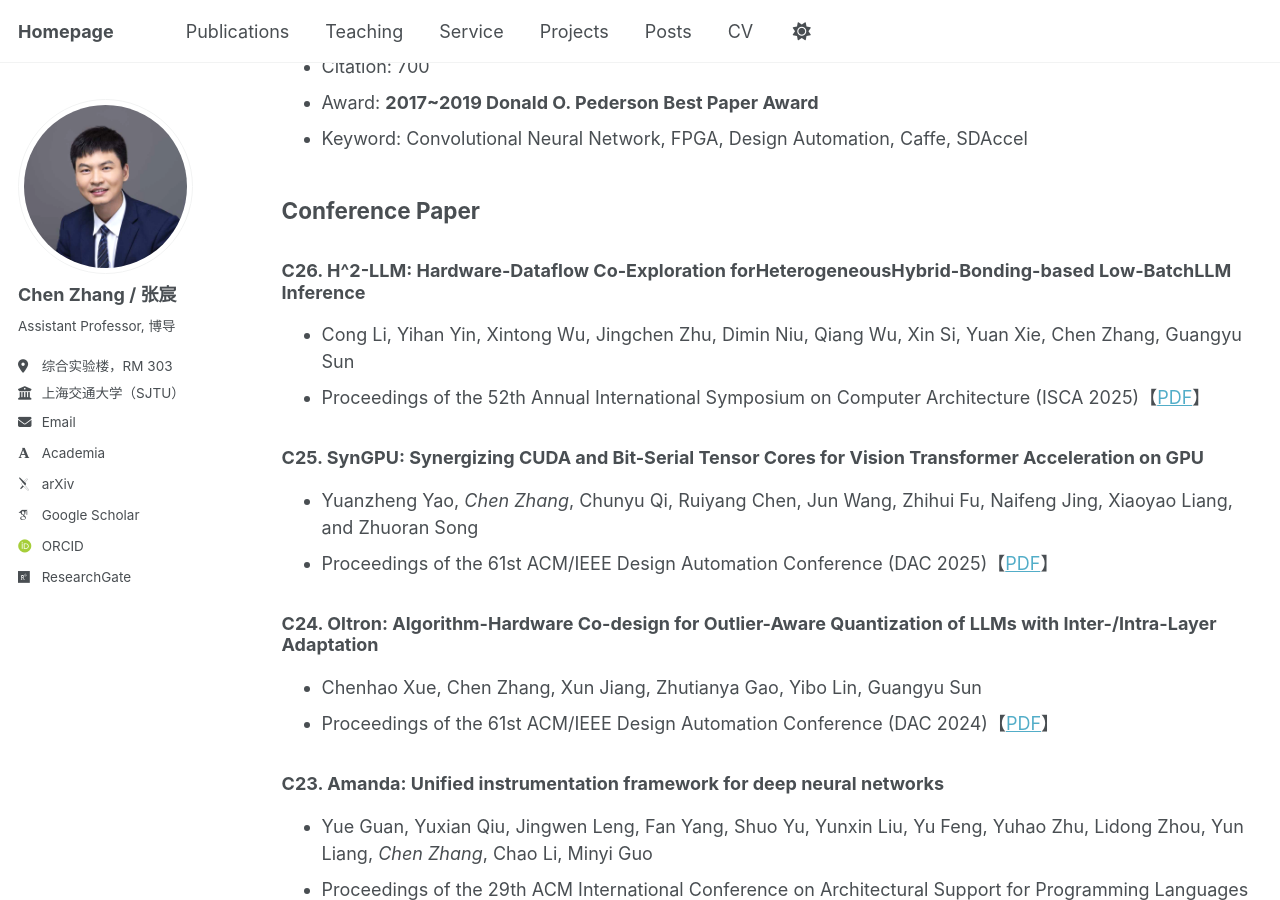
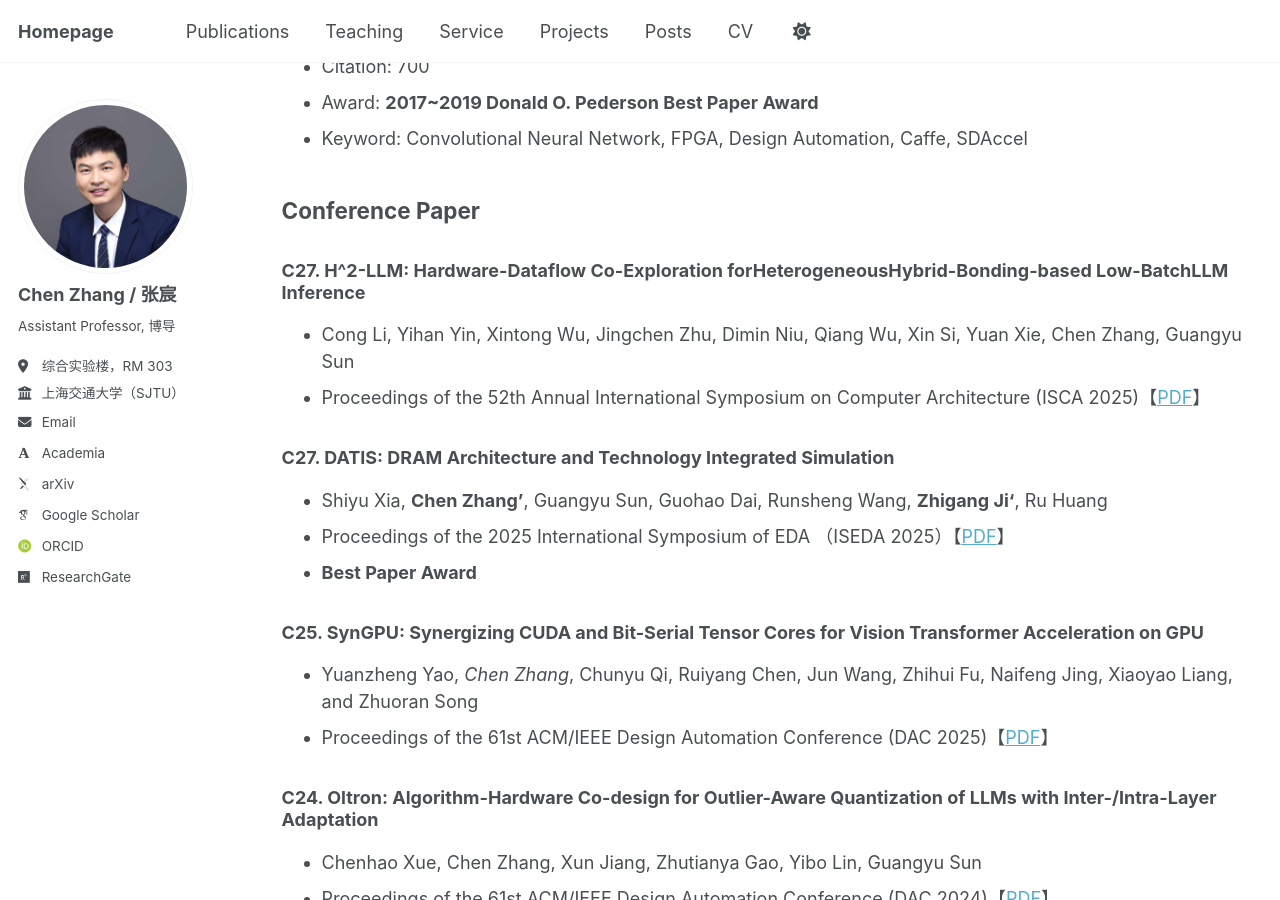
Before and after one commit to chenzhangsjtu/chenzhangsjtu.github.io, a Jekyll site: the page built from _pages/publications.md, in a window 1280 px wide and 900 px high, scrolled down 1028 px. Built offline with Jekyll 4.4.1, drawn with Linux system fonts in a browser that asks for light colours; some web fonts are replaced.

Commit message:
update news

```diff
--- a/_pages/publications.md
+++ b/_pages/publications.md
@@ -36,9 +36,14 @@ author_profile: true
 ## Conference Paper
 
 
-### C26. H^2-LLM: Hardware-Dataflow Co-Exploration forHeterogeneousHybrid-Bonding-based Low-BatchLLM Inference
+### C27. H^2-LLM: Hardware-Dataflow Co-Exploration forHeterogeneousHybrid-Bonding-based Low-BatchLLM Inference
 * Cong Li, Yihan Yin, Xintong Wu, Jingchen Zhu, Dimin Niu, Qiang Wu, Xin Si, Yuan Xie, Chen Zhang, Guangyu Sun
 * Proceedings of the 52th Annual International Symposium on Computer Architecture (ISCA 2025)【[PDF](https://chenzhangsjtu.github.io//files/2025-H2_LLM_ISCA25.pdf)】
+
+### C27. DATIS: DRAM Architecture and Technology Integrated Simulation
+* Shiyu Xia, **Chen Zhang’**, Guangyu Sun, Guohao Dai, Runsheng Wang, **Zhigang Ji‘**, Ru Huang
+* Proceedings of the 2025 International Symposium of EDA （ISEDA 2025）【[PDF]()】
+* **Best Paper Award**
 
 ### C25. SynGPU: Synergizing CUDA and Bit-Serial Tensor Cores for Vision Transformer Acceleration on GPU
 * Yuanzheng Yao, *Chen Zhang*, Chunyu Qi, Ruiyang Chen, Jun Wang, Zhihui Fu, Naifeng Jing, Xiaoyao Liang, and Zhuoran Song
```
Also changed, not shown: _pages/about.md (+5 -0 lines), 1 other file.
